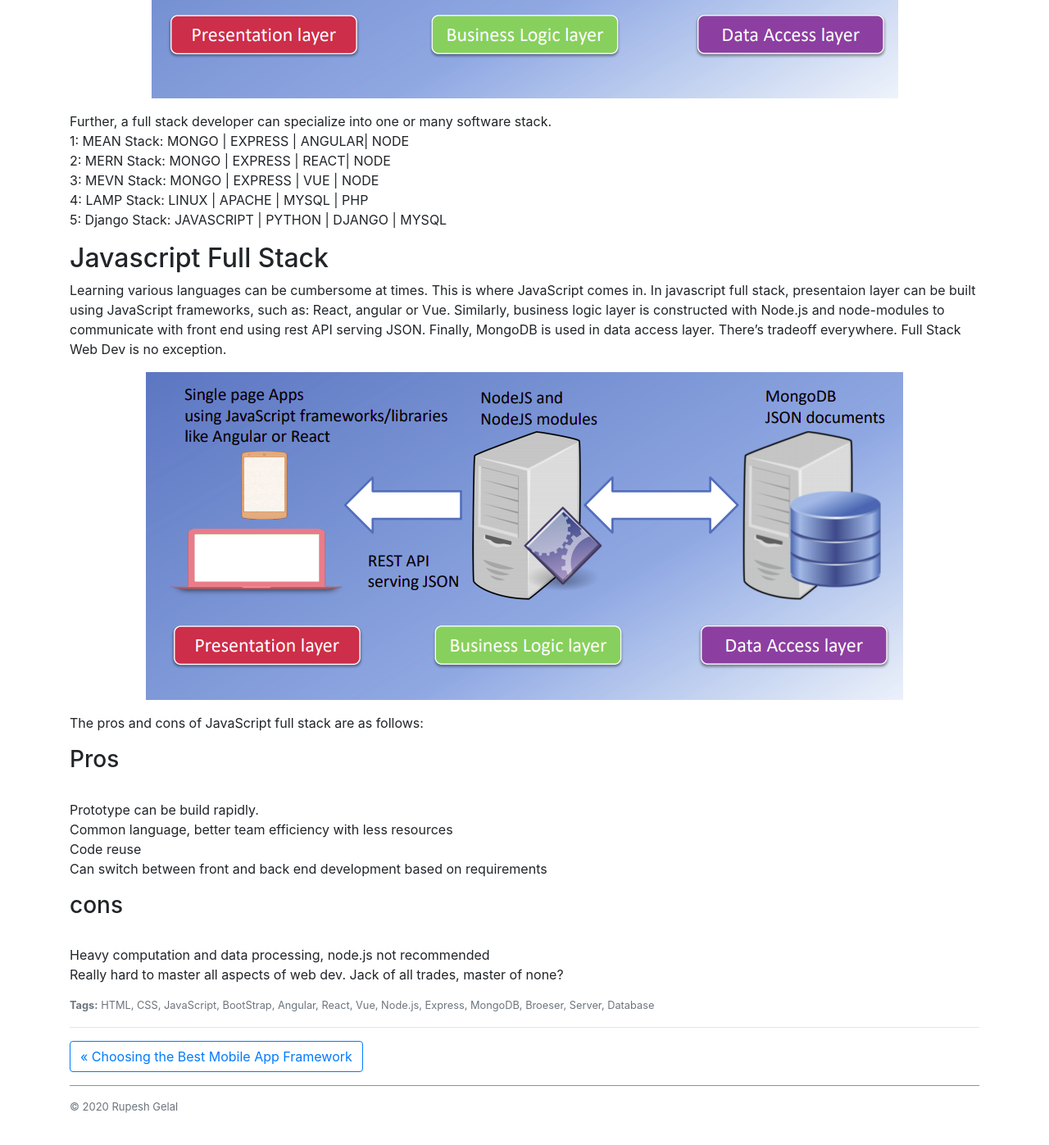
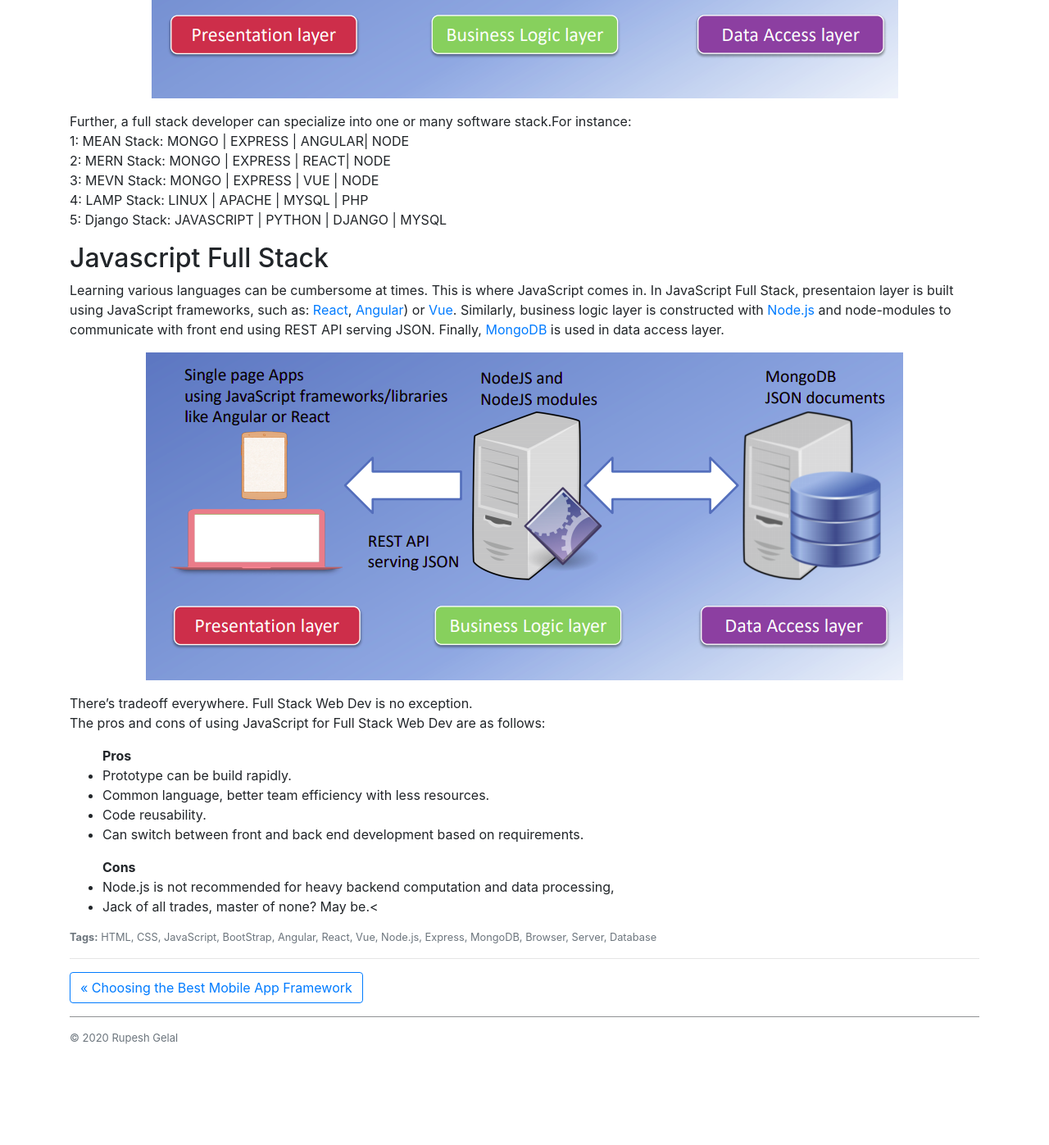
Before and after one commit to rgrupesh/WEBSITE, a Jekyll site: the page built from _posts/2020-07-24-FullStackWithJS.md, in a window 1280 px wide and 1400 px high, scrolled down 1646 px. Shown: the top 1397 px of the window at 82% size. Built offline with Jekyll 4.4.1, drawn with Linux system fonts in a browser that asks for light colours; nearby versions of some CDN libraries; after the commit the page ends 2963 px from its top, so only the background shows below that; some of the changed text lies outside the part shown.

Commit message:
final draft

```diff
--- a/_posts/2020-07-24-FullStackWithJS.md
+++ b/_posts/2020-07-24-FullStackWithJS.md
@@ -2,9 +2,9 @@
 layout: post
 title: Full Stack Web Development with JavaScript
 date: 24.07.2020 6:45
-categories: Web_development, Framework
+categories: Web_development, JavaScript
 image: full-stack-javascript.jpg
-tags: [HTML, CSS, JavaScript, BootStrap, Angular, React, Vue, Node.js, Express, MongoDB, Broeser, Server, Database]
+tags: [HTML, CSS, JavaScript, BootStrap, Angular, React, Vue, Node.js, Express, MongoDB, Browser, Server, Database]
 ---
 
 JavaScript has come long way in the last 20 years. JavaScript engine were orginally used only in web browsers, but they are now embedded even in some servers, usually via [Node.js](https://nodejs.org/en/). This evolution has made JavaScript a universal language.<br>
@@ -15,11 +15,11 @@ Full Stack is the development of both Front end/Client-side and Back end/Server-
 ![](/assets/images/three-layers.png)
 
 <h2>How to Become a Full Stack Web Developer?</h2>
-Firstly, developer should have knowladge of front end technologies like Bootstrap, Javascript, React, Angular or Vue in addition to HTML and CSS. Secondly, they should be equally good with backend tools like Node.js, Django, Express and language like Python, JavaScript, ASP.NET, Java, C++, PHP. Finally, they should have knowladge of database like SQL, MYSQL, SQLite  or MongoDB.<br>
+Firstly, developer should have knowladge of front end technologies like [BootStrap](https://getbootstrap.com/), [Javascript](https://www.javascript.com/), [React](https://reactjs.org/), [Angular](https://angular.io/) or [Vue](https://vuejs.org/) in addition to HTML and CSS. Secondly, they should be equally good with backend tools like [Node.js](https://nodejs.org/en/), [Django](https://www.djangoproject.com/), [Express](https://expressjs.com/) and language like [Python](https://www.python.org/), [ASP.NET](https://dotnet.microsoft.com/apps/aspnet), [Java](https://www.java.com/en/), [C++](https://en.wikipedia.org/wiki/C%2B%2B#:~:text=Before%20the%20initial%20standardization%20in,level%20features%20for%20program%20organization.), [PHP](https://www.php.net/). Finally,they are also required to have knowladge of databases like [SQL](https://en.wikipedia.org/wiki/SQL), [MYSQL](https://www.mysql.com/), [SQLite](https://www.sqlite.org/index.html) or [MongoDB](https://www.mongodb.com/).<br>
 
 ![](/assets/images/traditional.png)
 
-Further, a full stack developer can specialize into one or many software stack.<br>
+Further, a full stack developer can specialize into one or many software stack.For instance:<br>
 1: MEAN Stack: MONGO | EXPRESS | ANGULAR| NODE<br>
 2: MERN Stack: MONGO | EXPRESS | REACT| NODE<br>
 3: MEVN Stack: MONGO | EXPRESS | VUE | NODE<br>
@@ -27,18 +27,18 @@ Further, a full stack developer can specialize into one or many software stack.<
 5: Django Stack: JAVASCRIPT | PYTHON | DJANGO | MYSQL<br>
 
 <h2>Javascript Full Stack</h2>
-Learning various languages can be cumbersome at times. This is where JavaScript comes in. In javascript full stack, presentaion layer can be built using JavaScript frameworks, such as: React, angular or Vue. Similarly, business logic layer is constructed with Node.js and node-modules to communicate with front end using rest API serving JSON. Finally, MongoDB is used in data access layer.
-There's tradeoff everywhere. Full Stack Web Dev is no exception. <br>
+Learning various languages can be cumbersome at times. This is where JavaScript comes in. In JavaScript Full Stack, presentaion layer is built using JavaScript frameworks, such as: [React](https://reactjs.org/), [Angular](https://angular.io/)) or [Vue](https://vuejs.org/). Similarly, business logic layer is constructed with [Node.js](https://nodejs.org/en/) and node-modules to communicate with front end using REST API serving JSON. Finally, [MongoDB](https://www.mongodb.com/) is used in data access layer.<br>
 
 ![](/assets/images/js.png)
 
-The pros and cons of JavaScript full stack are as follows:
-<h3>Pros</h3><br>
-Prototype can be build rapidly.<br>
-Common language, better team efficiency with less resources<br>
-Code reuse<br>
-Can switch between front and back end development based on requirements<br>
-
-<h3>cons</h3><br>
-Heavy computation and data processing, node.js not recommended <br>
-Really hard to master all aspects of web dev. Jack of all trades, master of none?<br>
+There's tradeoff everywhere. Full Stack Web Dev is no exception.<br>The pros and cons of using JavaScript for Full Stack Web Dev are as follows:<br>
+<ul><b>Pros</b>
+<li>Prototype can be build rapidly.</li>
+<li>Common language, better team efficiency with less resources.</li>
+<li>Code reusability.</li>
+<li>Can switch between front and back end development based on requirements.</li>
+</ul>
+<ul><b>Cons</b>
+<li>Node.js is not recommended for heavy backend computation and data processing,</li>
+<li>Jack of all trades, master of none? May be.<</li>
+</ul>
--- a/about.markdown
+++ b/about.markdown
@@ -10,7 +10,7 @@ permalink: /about/
 <li>I am doing Bachelor of Engineering in Computer Science at <a href="http://nec.edu.np/">Nepal Engineering College</a>,currently in my sophomore year.</li>
 <li>I am into Machine Learning and Web Development.</li>
 <li>I write articles <a href="https://rupeshgelal.com.np/blog/">here.</a> </li>
-<li>I usually watch movies,web/TV series, and read books.</li>
+<li>I usually watch movies,web/TV series, and read Non-Fictional books.</li>
 </ul>
 
 <h3 style="color:green">Projects</h3>
```
